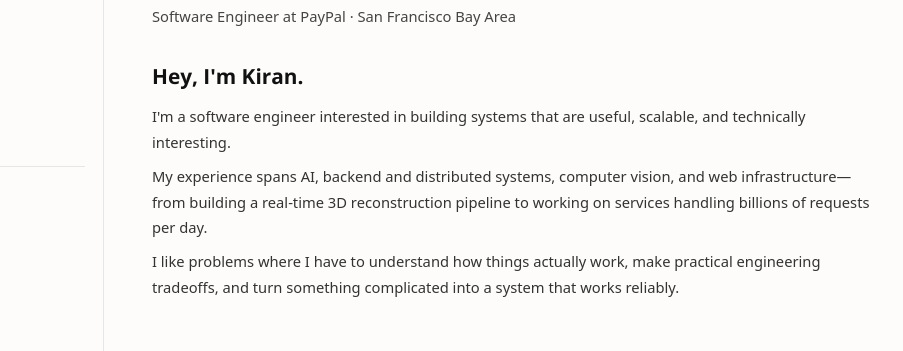
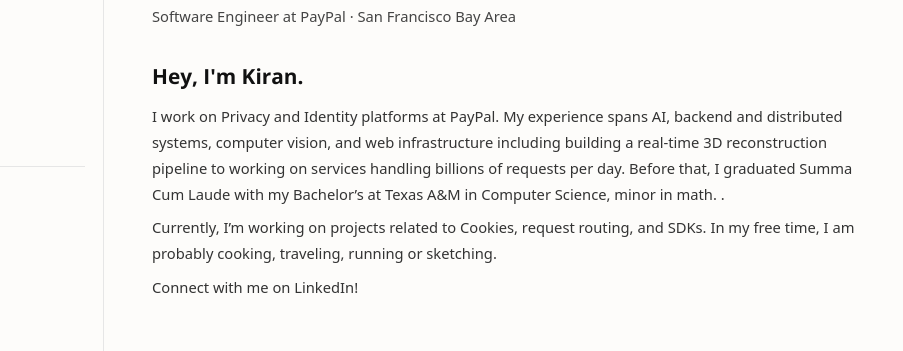
Before and after one commit to ksvengurlekar/ksvengurlekar.github.io, a plain HTML site: page frontend/index.html in a window 1280 px wide. Shown: the part 99-450 px from the top of the page, 230-1133 px from the left. Drawn offline with nearby package versions, Linux system fonts and the light colour scheme.

Commit message:
feat(portfolio): home

```diff
--- a/frontend/index.html
+++ b/frontend/index.html
@@ -4,7 +4,7 @@
 <head>
   <meta charset="UTF-8">
   <meta name="viewport" content="width=device-width, initial-scale=1.0">
-  <meta name="description" content="Kiran's short luh port.">
+  <meta name="description" content="Kiran's Portfolio Page.">
   <title>Kiran Vengurlekar | Portfolio</title>
   <link rel="preconnect" href="https://fonts.googleapis.com">
   <link rel="preconnect" href="https://fonts.gstatic.com" crossorigin>
@@ -41,9 +41,9 @@
         <section class="section">
           <h2>Hey, I'm Kiran.</h2>
           <div class="about-text">
-            <p>I'm a software engineer interested in building systems that are useful, scalable, and technically interesting.</p>
-            <p>My experience spans AI, backend and distributed systems, computer vision, and web infrastructure—from building a real-time 3D reconstruction pipeline to working on services handling billions of requests per day.</p>
-            <p>I like problems where I have to understand how things actually work, make practical engineering tradeoffs, and turn something complicated into a system that works reliably.</p>
+            <p>I work on Privacy and Identity platforms at PayPal. My experience spans AI, backend and distributed systems, computer vision, and web infrastructure including building a real-time 3D reconstruction pipeline to working on services handling billions of requests per day. Before that, I graduated Summa Cum Laude with my Bachelor’s at Texas A&M in Computer Science, minor in math. .</p>
+            <p>Currently, I’m working on projects related to Cookies, request routing, and SDKs. In my free time, I am probably cooking, traveling, running or sketching.</p>
+            <p>Connect with me on LinkedIn!</p>
           </div>
         </section>
 
```
